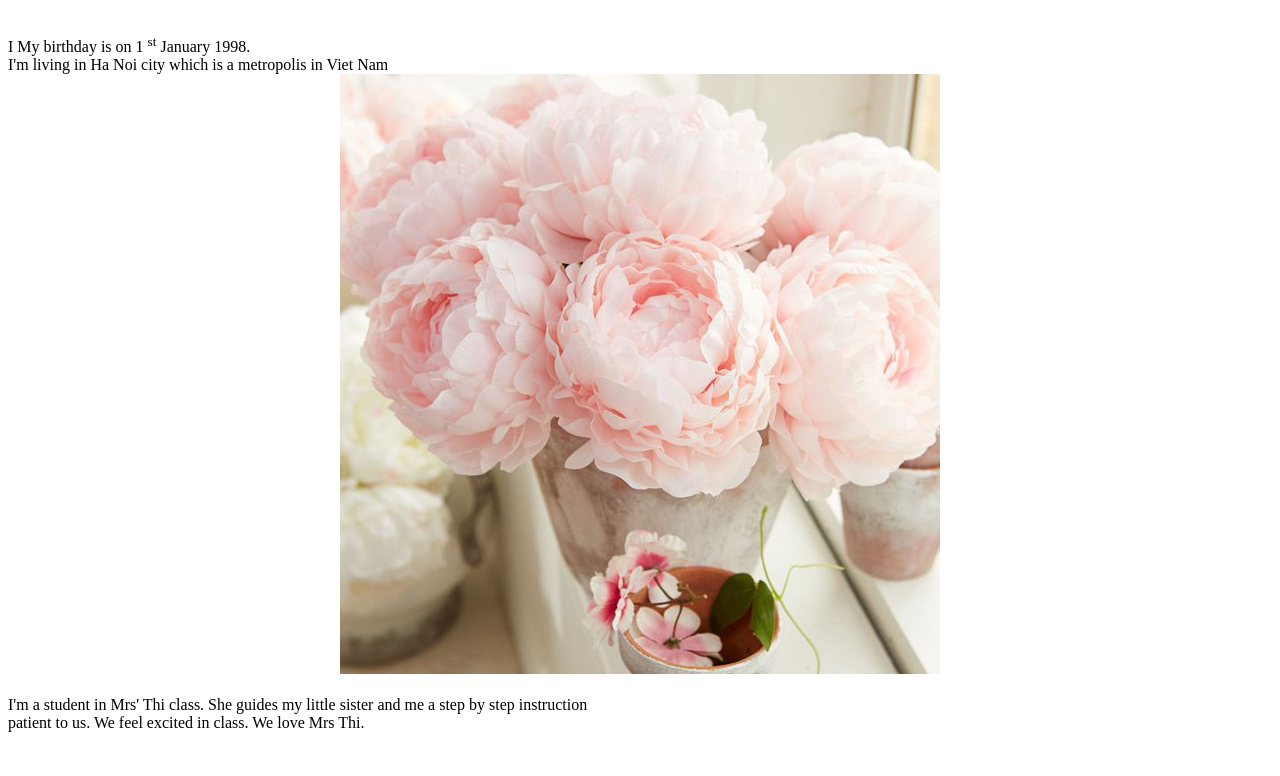
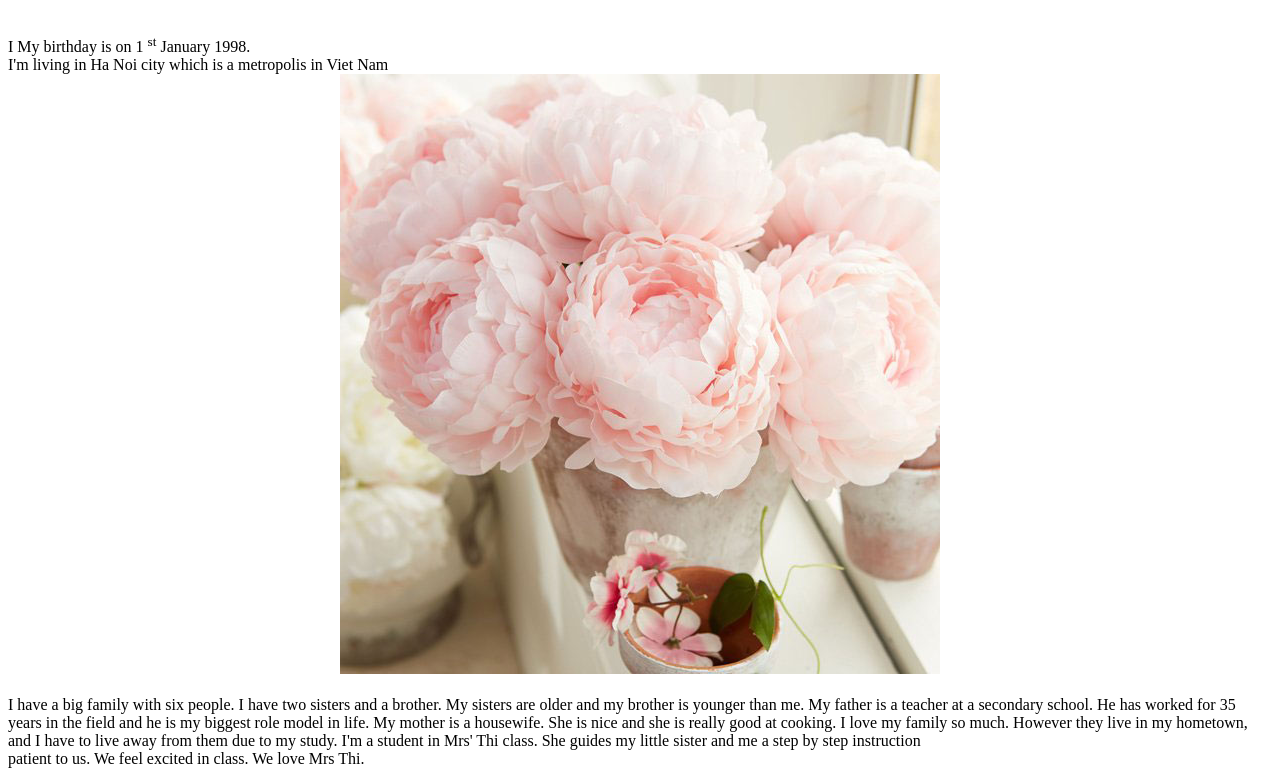
Before and after one commit to nguyenly789/htmlcss, a plain HTML site: page Chapter04_2611/introduce.html in a window 1280 px wide. Shown: the part 116-892 px from the top of the page. Before the commit the page ends 856 px from the top, so only its background shows below. Drawn offline with Linux system fonts and the light colour scheme.

Commit message:
Update introduce.html

```diff
--- a/Chapter04_2611/introduce.html
+++ b/Chapter04_2611/introduce.html
@@ -16,7 +16,9 @@
         <img src="images/my.jpg" alt="Ly"  height="20%">
     </center>
         <br />
-    <p2>I'm a student in Mrs' Thi class. She guides my little sister and me a step by step instruction <br />
+    <p2>I have a big family with six people. I have two sisters and a brother. My sisters are older and my brother is younger than me. My father is a teacher at a secondary school. He has worked for 35 years in the field and he is my biggest role model in life. My mother is a housewife. She is nice and she is really good at cooking. I love my family so much. However they live in my hometown, and I have to live away from them due to my study. </p2>
+
+    <p3>I'm a student in Mrs' Thi class. She guides my little sister and me a step by step instruction <br />
 patient to us. We feel excited in class. We love Mrs Thi. </p2>
 
 </html>
```
